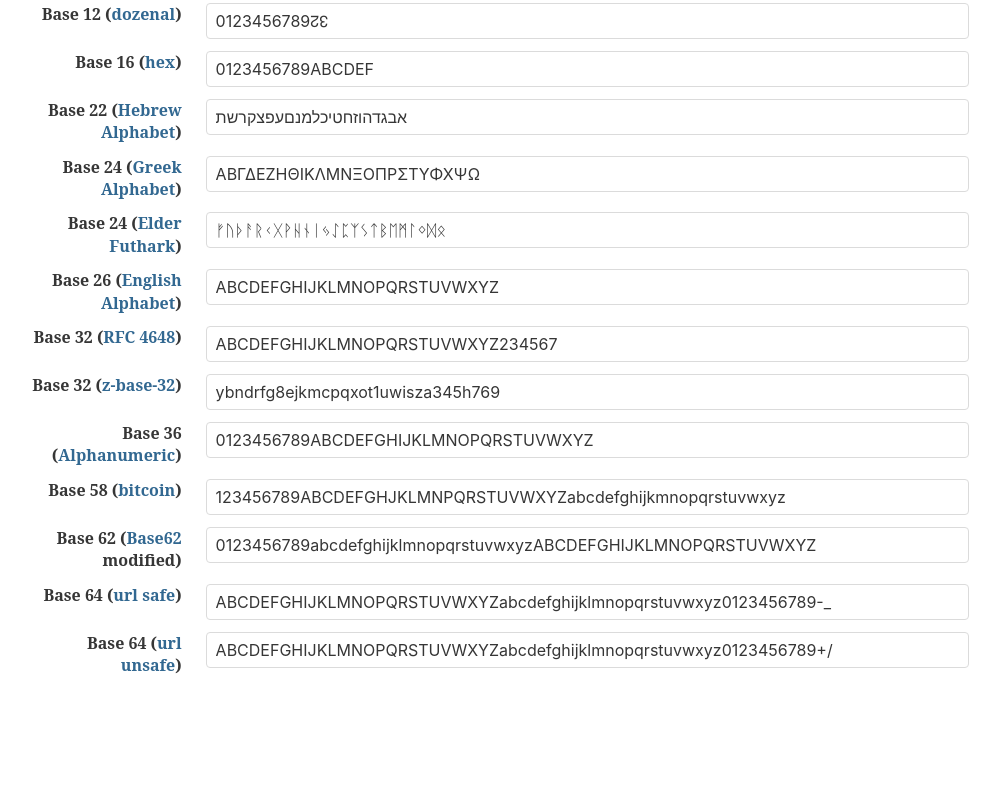
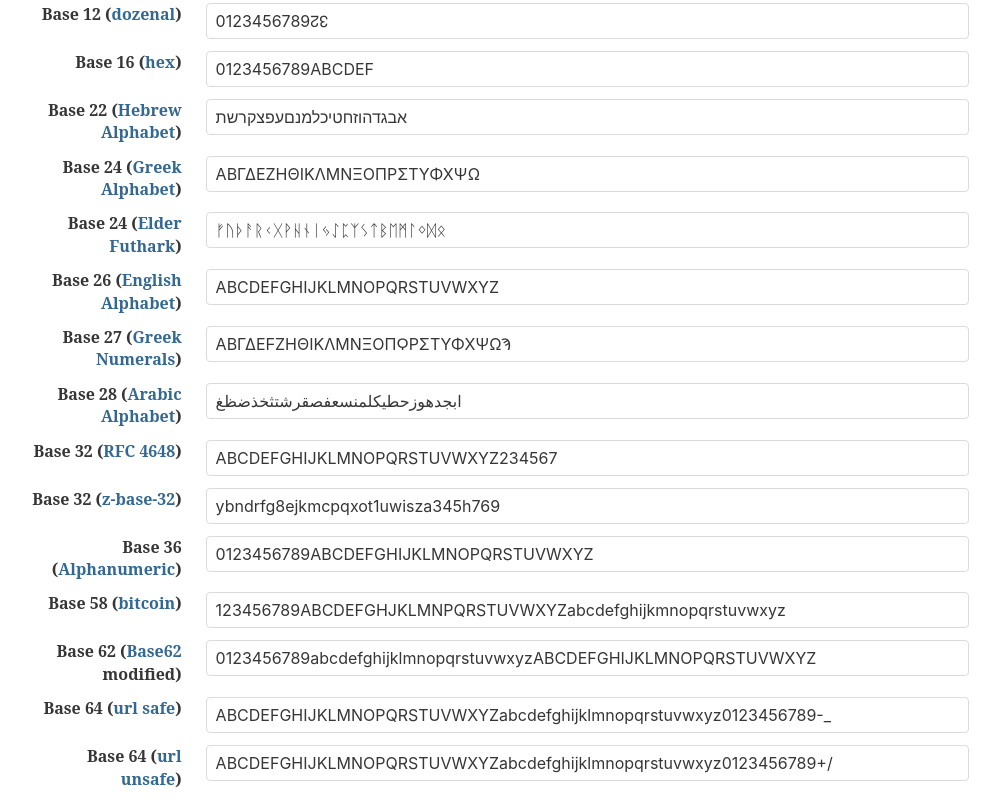
Before and after one commit to Alektryon/gramculator, a plain HTML site: page index.html in a window 1280 px wide. Shown: the part 1152-1958 px from the top of the page, without its empty margins (141-1141 px from the left). Before the commit the page ends 1844 px from the top, so only its background shows below. Drawn offline with nearby package versions, Linux system fonts and the light colour scheme.

Commit message:
Update index.html
Added Greek Numerals (Base-27) & Arabic Alphabet (Base-28).

```diff
--- a/index.html
+++ b/index.html
@@ -170,6 +170,32 @@
 
 			<div class="field is-horizontal">
 				<div class="field-label">
+					<label class="label">Base 27 (<a href="https://en.wikipedia.org/wiki/Greek_numerals">Greek Numerals</a>)</label>
+				</div>
+				<div class="field-body">
+					<div class="field has-addons">
+						<div class="control is-expanded">
+							<input class="input" type="text" value="ΑΒΓΔΕϜΖΗΘΙΚΛΜΝΞΟΠϘΡΣΤΥΦΧΨΩϠ" readonly>
+						</div>
+					</div>
+				</div>
+			</div>
+
+			<div class="field is-horizontal">
+				<div class="field-label">
+					<label class="label">Base 28 (<a href="https://en.wikipedia.org/wiki/Arabic_alphabet">Arabic Alphabet</a>)</label>
+				</div>
+				<div class="field-body">
+					<div class="field has-addons">
+						<div class="control is-expanded">
+							<input class="input" type="text" value="ابجدهوزحطيكلمنسعفصقرشتثخذضظغ" readonly>
+						</div>
+					</div>
+				</div>
+			</div>
+
+			<div class="field is-horizontal">
+				<div class="field-label">
 					<label class="label">Base 32 (<a href="https://tools.ietf.org/html/rfc4648#section-6">RFC 4648</a>)</label>
 				</div>
 				<div class="field-body">
```
